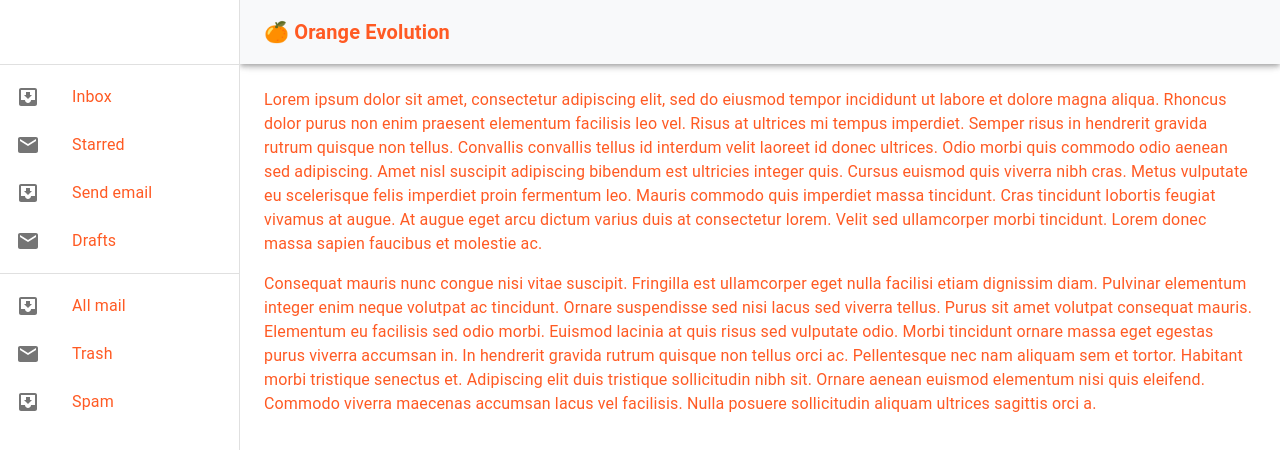
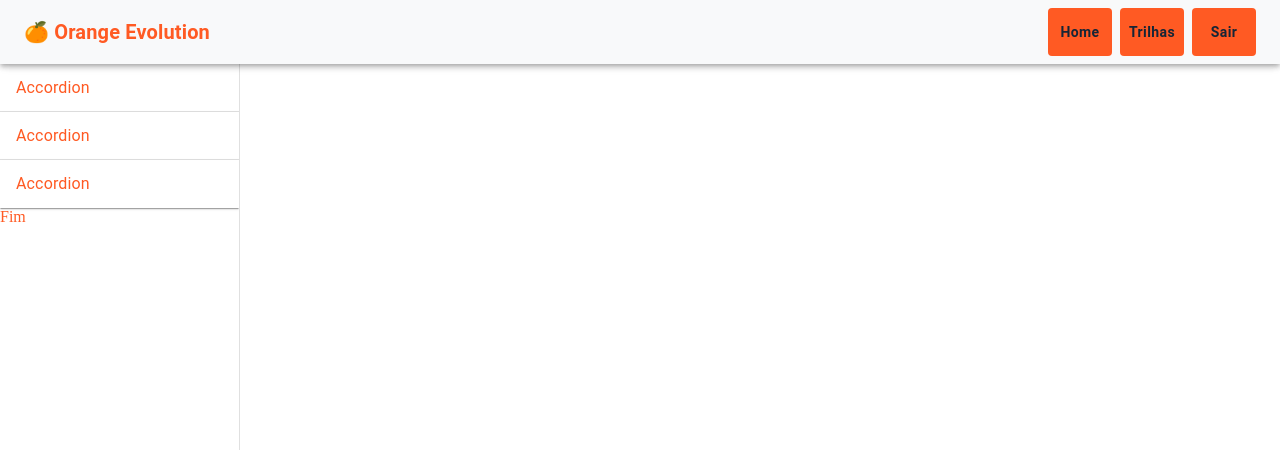
Before and after one commit to squad34-2022/hackathon_squad34_frontend, a React (Vite) app: page /cursos in a window 1280 px wide. Shown: the top 450 px of the page. Built offline with nearby package versions, Linux system fonts and the light colour scheme.

Commit message:
:sparkles:: Testing accordion on course page

```diff
--- a/src/App.jsx
+++ b/src/App.jsx
@@ -1,9 +1,9 @@
 import { ThemeProvider } from "@mui/material";
 import { BrowserRouter, Route, Routes } from "react-router-dom";
 import Navbar from "./components/Navbar/navbar";
-import Course from "./pages/Courses/Course";
+import Course from "./pages/Courses/Courses";
 import Dashboard from "./pages/Dashboard/Dashboard";
-import Trilhas from "./pages/Trilhas/"
+import Trilhas from "./pages/Trilhas/";
 import Home from "./pages/Home/Home";
 import Login from "./pages/Login";
 import Register from "./pages/Register";
--- a/src/components/Navbar/Navbar.jsx
+++ b/src/components/Navbar/Navbar.jsx
@@ -14,7 +14,10 @@ import "./navbar.css";
 export default function Navbar() {
   return (
     <Box sx={{ flexGrow: 1 }}>
-      <AppBar position="static">
+      <AppBar
+        position="fixed"
+        sx={{ zIndex: (theme) => theme.zIndex.drawer + 1 }}
+      >
         <Toolbar className="navbar-bg-color">
           <Typography
             className="navbar-h6"
--- a/src/pages/Courses/Course.jsx
+++ b/src/pages/Courses/Course.jsx
@@ -90,24 +90,13 @@ function ResponsiveDrawer(props) {
       <AppBar
         position="fixed"
         sx={{
-          width: { sm: `calc(100% - ${drawerWidth}px)` },
+          width: { sm: "calc(100% - 0" },
           ml: { sm: `${drawerWidth}px` },
         }}
       >
-        <Toolbar className="navbar-bg-color">
-          <IconButton
-            color="inherit"
-            aria-label="open drawer"
-            edge="start"
-            onClick={handleDrawerToggle}
-            sx={{ mr: 2, display: { sm: "none" } }}
-          >
-            <MenuIcon />
-          </IconButton>
-          <Typography className="navbar-h6" variant="h6" noWrap component="div">
-            🍊 Orange Evolution
-          </Typography>
-        </Toolbar>
+        <Typography className="navbar-h6" variant="h6" noWrap component="div">
+          🍊 Orange Evolution
+        </Typography>
       </AppBar>
       <Box
         component="nav"
--- /dev/null
+++ b/src/pages/Courses/Courses.jsx
@@ -0,0 +1,58 @@
+import {
+  Accordion,
+  AccordionSummary,
+  Box,
+  Drawer,
+  Toolbar,
+  Typography,
+} from "@mui/material";
+import Navbar from "../../components/Navbar/Navbar";
+
+const drawerWidth = 240;
+
+function Courses() {
+  const drawer = (
+    <div>
+      <Toolbar marginTop="10px" />
+    </div>
+  );
+
+  return (
+    <>
+      <Navbar />
+      <Drawer
+        sx={{
+          width: drawerWidth,
+          flexShrink: 0,
+          [`& .MuiDrawer-paper`]: {
+            width: drawerWidth,
+            boxSizing: "border-box",
+          },
+        }}
+        open={true}
+        variant="permanent"
+      >
+        {drawer}
+
+        <Accordion>
+          <AccordionSummary>
+            <Typography>Accordion</Typography>
+          </AccordionSummary>
+        </Accordion>
+        <Accordion>
+          <AccordionSummary>
+            <Typography>Accordion</Typography>
+          </AccordionSummary>
+        </Accordion>
+        <Accordion>
+          <AccordionSummary>
+            <Typography>Accordion</Typography>
+          </AccordionSummary>
+        </Accordion>
+        <div>Fim</div>
+      </Drawer>
+    </>
+  );
+}
+
+export default Courses;
--- a/src/pages/Dashboard/Dashboard.jsx
+++ b/src/pages/Dashboard/Dashboard.jsx
@@ -34,7 +34,7 @@ function Dashboard() {
               <BorderLinearProgress
                 sx={{ width: 500 }}
                 variant="determinate"
-                value={100}
+                value={10}
               />
             </Box>
           </div>
@@ -44,7 +44,7 @@ function Dashboard() {
               <BorderLinearProgress
                 sx={{ width: 500 }}
                 variant="determinate"
-                value={100}
+                value={60}
               />
             </Box>
           </div>
```
Also changed, not shown: src/components/Slider/Slider.jsx (+28 -8 lines), src/components/Slider/styles.css (deleted, +0 -8 lines).
